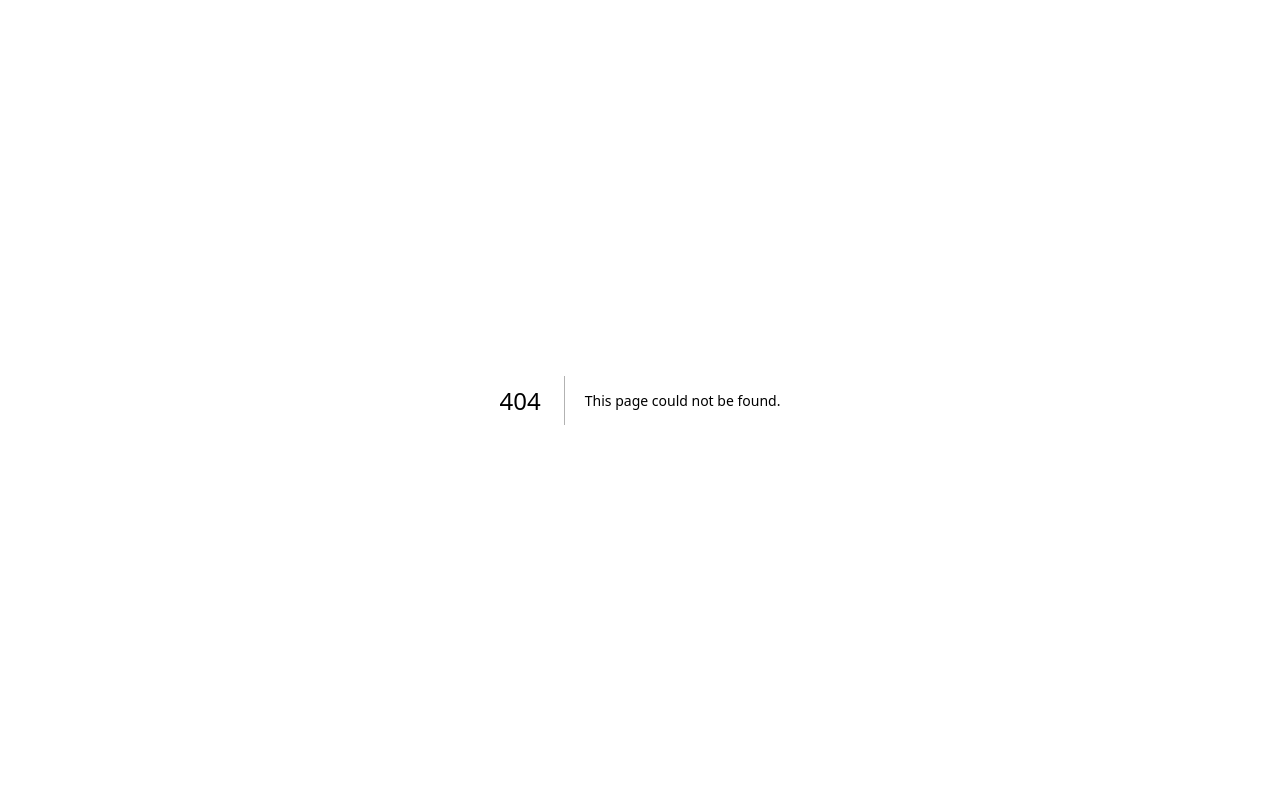
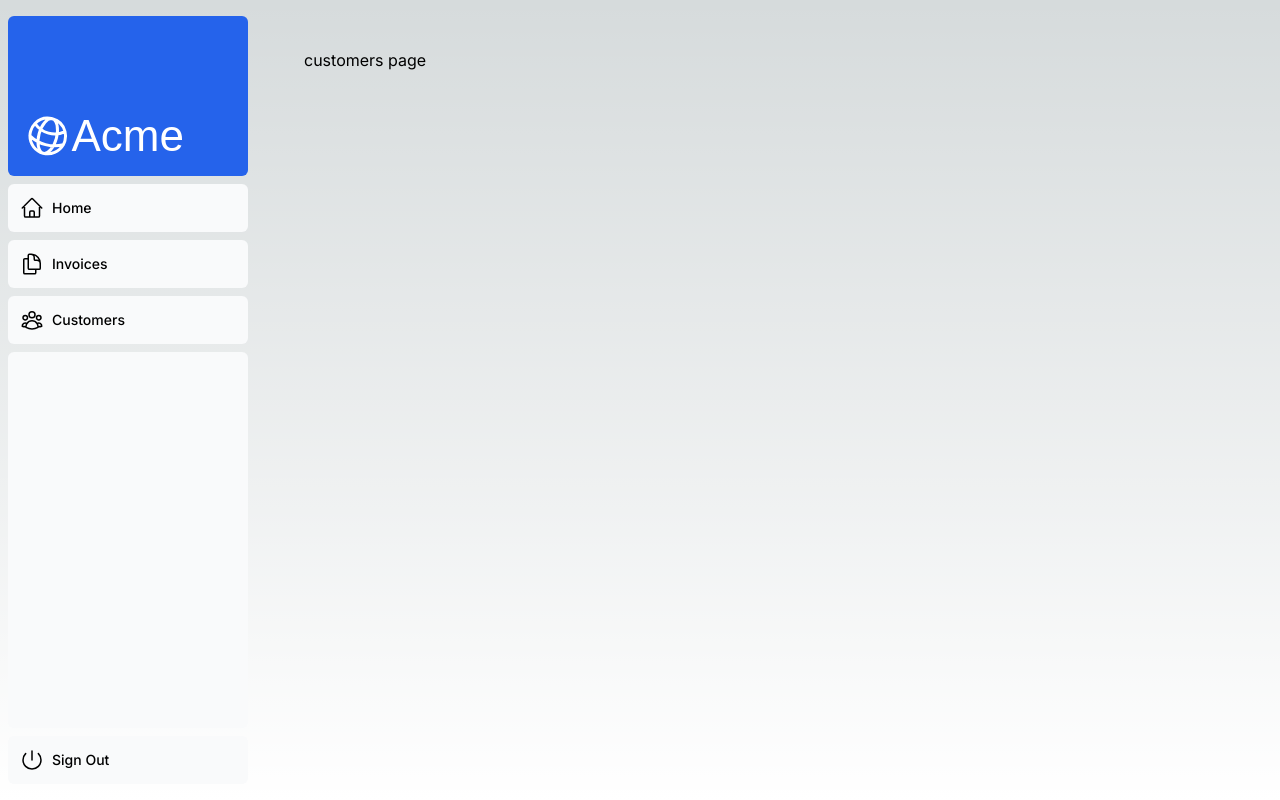
Before and after one commit to damingerdai/nextjs-dashboard, a Next.js app: page /dashboard/customers in a window 1280 px wide. Before the commit this address had no page. Built offline with nearby package versions, Linux system fonts and the light colour scheme; a web font is replaced by a local one.

Commit message:
feat: create layouts and pages

```diff
--- /dev/null
+++ b/app/dashboard/customers/page.tsx
@@ -0,0 +1,3 @@
+export default function Page() {
+  return <div>customers page</div>;
+}
--- /dev/null
+++ b/app/dashboard/invoices/page.tsx
@@ -0,0 +1,3 @@
+export default function Page() {
+  return <div>Invoices Page</div>;
+}
--- /dev/null
+++ b/app/dashboard/layout.tsx
@@ -0,0 +1,16 @@
+import React from "react";
+import clsx from "clsx";
+import SideNav from "../ui/dashboard/sidenav";
+
+export default function Layout({ children }: { children: React.ReactNode }) {
+  return (
+    <div className={clsx("flex h-screen md:flex-row md:overflow-hidden")}>
+      <div className={clsx("w-full flex-none md:w-64")}>
+        <SideNav />
+      </div>
+      <div className={clsx("flex-grow p-6 md:overflow-y-auto md:p-12")}>
+        {children}
+      </div>
+    </div>
+  );
+}
--- /dev/null
+++ b/app/dashboard/page.tsx
@@ -0,0 +1,3 @@
+export default function Page() {
+  return <p>Dashboard Page</p>;
+}
--- a/app/globals.css
+++ b/app/globals.css
@@ -8,13 +8,13 @@
   --background-end-rgb: 255, 255, 255;
 }
 
-@media (prefers-color-scheme: dark) {
-  :root {
-    --foreground-rgb: 255, 255, 255;
-    --background-start-rgb: 0, 0, 0;
-    --background-end-rgb: 0, 0, 0;
-  }
-}
+/* @media (prefers-color-scheme: dark) { */
+/*   :root { */
+/*     --foreground-rgb: 255, 255, 255; */
+/*     --background-start-rgb: 0, 0, 0; */
+/*     --background-end-rgb: 0, 0, 0; */
+/*   } */
+/* } */
 
 body {
   color: rgb(var(--foreground-rgb));
```
Also changed, not shown: app/ui/dashboard/nav-links.tsx (renamed from app/ui/dashboard/nav-link.tsx).
